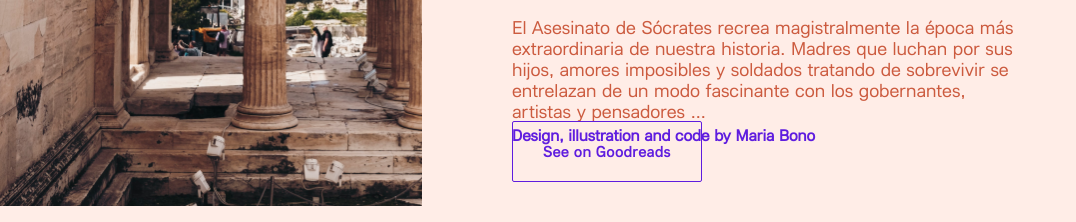
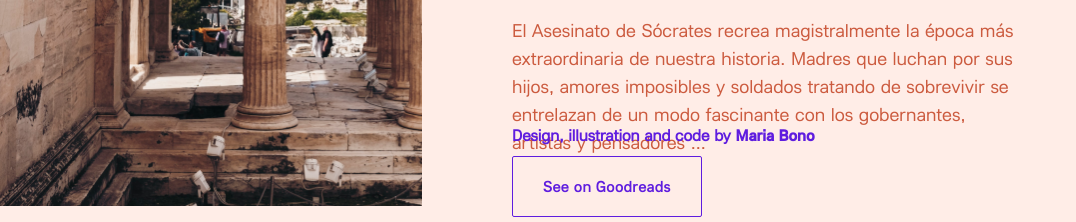
Before and after one commit to mariabono/JS4D-Week1, a plain HTML site: page index.html in a window 1280 px wide. Shown: the part 594-816 px from the top of the page, without its empty margins (0-1076 px from the left). Drawn offline with Linux system fonts and the light colour scheme; files whose address does not match are found by name.

Commit message:
Prev to CSS restructure
JS works - lacks adding the links to GR from each book.

CSS cleaning coming up.

```diff
--- a/index.html
+++ b/index.html
@@ -37,7 +37,7 @@
 
 
     <footer>
-       <h4><a href="http://mariabono.com/">Design, illustration and code by Maria Bono</a></h4>
+       <h4><a href="http://mariabono.com/">Design, illustration and code by <b>Maria Bono</b></a></h4>
     </footer>
 
     <script src="page.js"></script>
--- a/style.css
+++ b/style.css
@@ -27,7 +27,7 @@ body {
     font-family: "LunchType22-Regular",'Times New Roman', Times, serif;
     color: #CC5B3F;
     background-color: #FFEDE7;
-    height: 100%;
+    margin: 0;
 }
 
 h1, h2 {
@@ -38,9 +38,10 @@ h1, h2 {
 h1 {font-size: 80pt;}
 h2 {font-size: 30pt;}
 h4 {font-size: 12pt; color: #5F1DDF}
-p {font-size: 14pt;}
+p {font-size: 14pt; line-height: 1.5em;}
 
 a {color: #5F1DDF; text-decoration: none;}
+b {font-family: "LunchType22-Medium", sans-serif;}
 
 /***************************************
 ***************************************
@@ -49,8 +50,8 @@ Blocks */
 
 header, footer, section {
     position: absolute;
-    right: 0;
-    width: 60vw;
+    right: 10vw;
+    width: 50vw;
     justify-content: left;
 }
 
@@ -96,7 +97,7 @@ footer {
 
 }
 
-a.btn {
+.btn {
     margin-top: 30px;
     height: 50px;
     padding: 20px 30px;
@@ -106,3 +107,13 @@ a.btn {
     justify-content: center;
     font-family: "LunchType22-Medium", sans-serif;
 }
+
+.btn:hover {
+    color: #FFEDE7;
+    background-color: #5F1DDF;
+    cursor: pointer;
+}
+
+footer a:hover {
+    text-decoration: underline;
+}
```
Also changed, not shown: page.js (+0 -13 lines).
